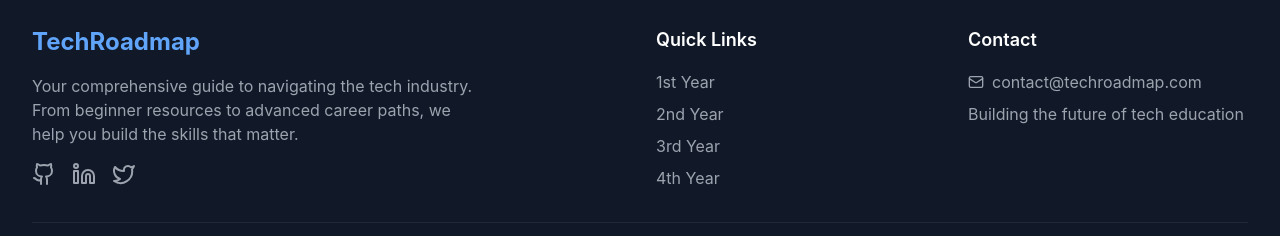
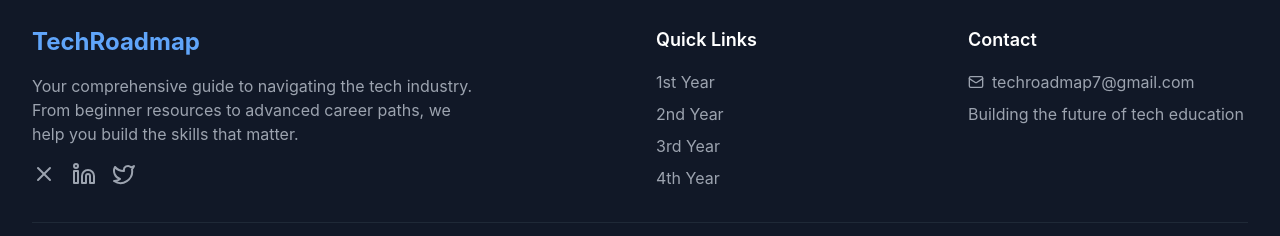
Before and after one commit to sumitmishra07/college-tech-horizon, a React (Vite) app: page /domains in a window 1280 px wide. Shown: the part 4632-4868 px from the top of the page. Built offline with nearby package versions, Linux system fonts and the light colour scheme.

Commit message:
Fix: Update footer contact and logo
Updated the contact email in the footer and replaced the GitHub logo with an X. Also increased the favicon size.

```diff
--- a/index.html
+++ b/index.html
@@ -7,7 +7,7 @@
     <title>TechRoadmap</title>
     <meta name="description" content="Your 4-Year B.Tech Tech Roadmap - Navigate your engineering journey with confidence" />
     <meta name="author" content="TechRoadmap" />
-    <link rel="icon" href="https://i.postimg.cc/1t3q666L/logooo.png" type="image/png" sizes="64x64">
+    <link rel="icon" href="https://i.postimg.cc/1t3q666L/logooo.png" type="image/png" sizes="128x128">
 
     <meta property="og:title" content="TechRoadmap" />
     <meta property="og:description" content="Your 4-Year B.Tech Tech Roadmap - Navigate your engineering journey with confidence" />
--- a/src/components/Footer.tsx
+++ b/src/components/Footer.tsx
@@ -2,7 +2,7 @@
 import { Card, CardContent } from "@/components/ui/card";
 import { Button } from "@/components/ui/button";
 import { Input } from "@/components/ui/input";
-import { ExternalLink, Mail, Github, Linkedin, Twitter } from "lucide-react";
+import { ExternalLink, Mail, X, Linkedin, Twitter } from "lucide-react";
 
 const Footer = () => {
   return (
@@ -18,12 +18,12 @@ const Footer = () => {
             </p>
             <div className="flex space-x-4">
               <a
-                href="https://github.com"
+                href="https://x.com"
                 target="_blank"
                 rel="noopener noreferrer"
                 className="text-gray-400 hover:text-white transition-colors"
               >
-                <Github className="w-6 h-6" />
+                <X className="w-6 h-6" />
               </a>
               <a
                 href="https://linkedin.com"
@@ -76,11 +76,11 @@ const Footer = () => {
             <h4 className="text-lg font-semibold mb-4">Contact</h4>
             <div className="space-y-2">
               <a
-                href="mailto:contact@techroadmap.com"
+                href="mailto:techroadmap7@gmail.com"
                 className="text-gray-400 hover:text-white transition-colors flex items-center"
               >
                 <Mail className="w-4 h-4 mr-2" />
-                contact@techroadmap.com
+                techroadmap7@gmail.com
               </a>
               <p className="text-gray-400">
                 Building the future of tech education
```
